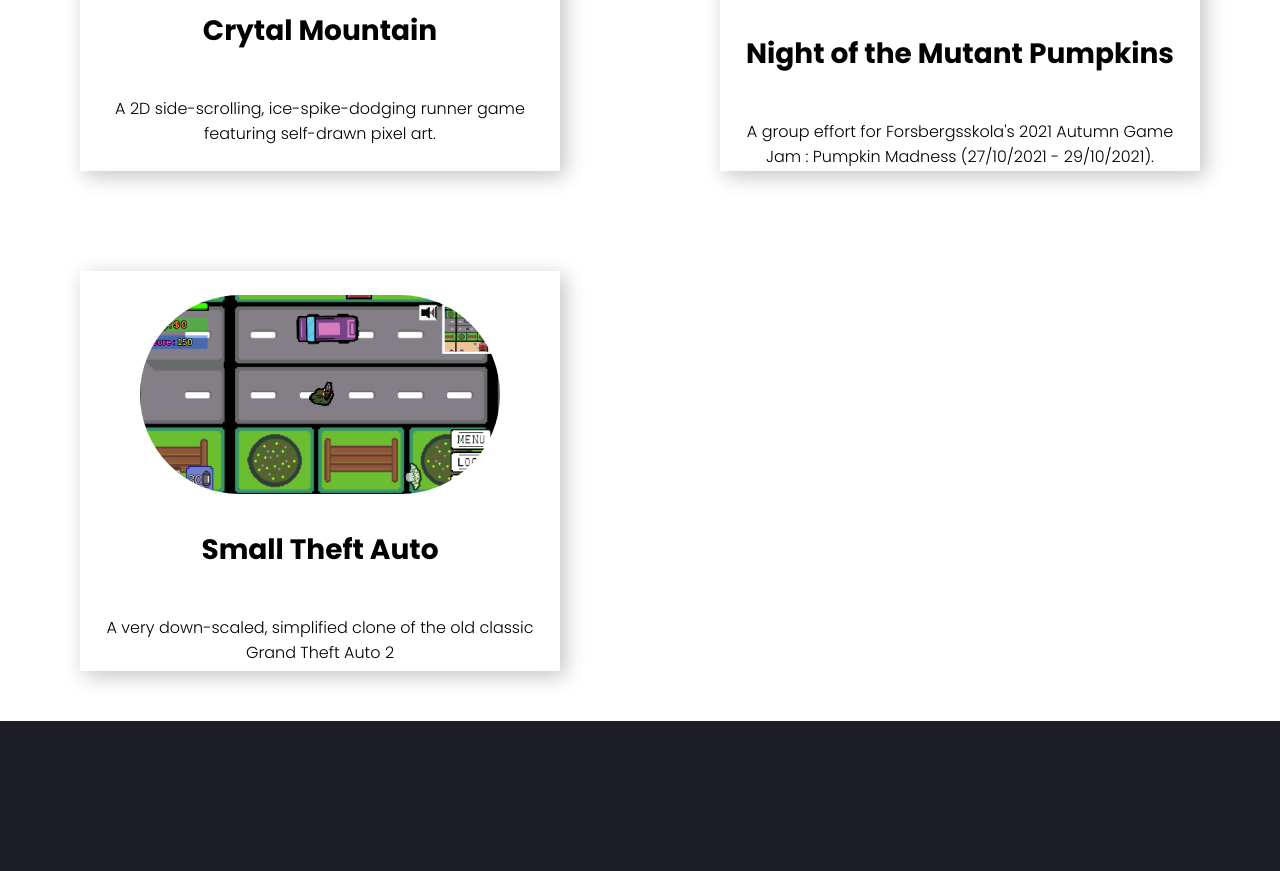
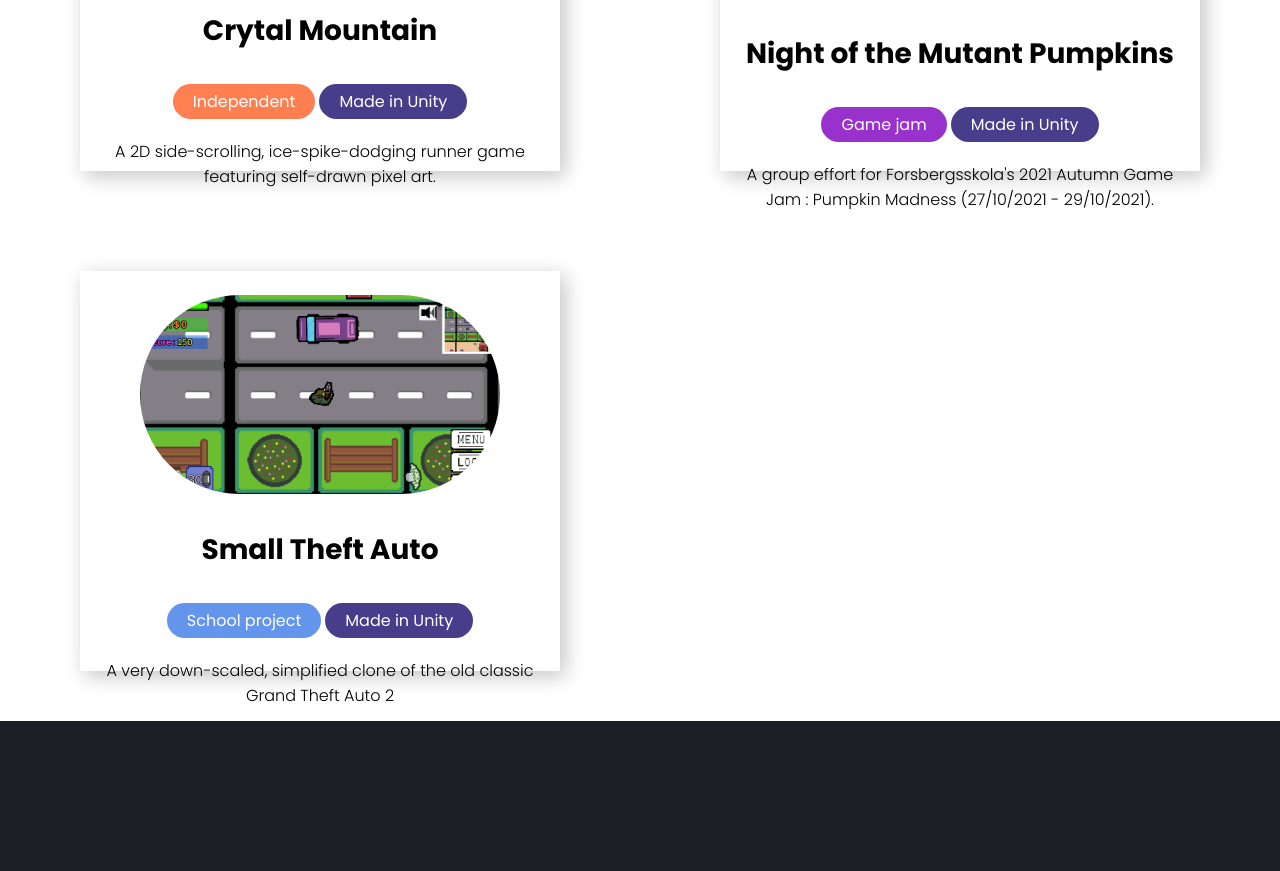
Before and after one commit to InaSLew/Portfolio, a React (Create React App) app: page / in a window 1280 px wide. Shown: the part 1959-2830 px from the top of the page. Built offline with nearby package versions, Linux system fonts and the light colour scheme.

Commit message:
Pill button components in place; still needs adjustments

```diff
--- a/src/Components/Card/Card.tsx
+++ b/src/Components/Card/Card.tsx
@@ -2,6 +2,8 @@ import './Card.css';
 import {useMediaQuery} from 'react-responsive';
 import {FunctionComponent} from 'react';
 import Project from '../../Project';
+import WorkTypePillButton from '../PillButton/WorkType/WorkTypePillButton';
+import EnvironmentTypePillButton from '../PillButton/EnvironmentType/EnvironmentTypePillButton';
 
 const Card: FunctionComponent<{project: Project}> = props => {
     // Screen size detection
@@ -11,6 +13,8 @@ const Card: FunctionComponent<{project: Project}> = props => {
         <div className={isTabletOrMobile ? 'mobile-card' : 'non-mobile-card'}>
             <img className='project-image' src={props.project.img} alt={props.project.imgAltText} />
             <h3>{props.project.gameTitle}</h3>
+            <WorkTypePillButton type={props.project.workType} text={props.project.workTypeText} />
+            <EnvironmentTypePillButton type={props.project.environmentType} text={props.project.environmentTypeText} />
             <p className='sub-text'>{props.project.intro}</p>
         </div>
     );
--- /dev/null
+++ b/src/Components/PillButton/EnvironmentType/EnvironmentTypePillButton.css
@@ -0,0 +1,18 @@
+.pill-button {
+    border: none;
+    color: white;
+    padding: 5px 20px;
+    text-align: center;
+    text-decoration: none;
+    display: inline-block;
+    margin: 4px 2px;
+    border-radius: 100px;
+}
+
+.pill-button-madein-unity {
+    background-color: darkslateblue;
+}
+
+.pill-button-madein-unreal {
+    background-color: crimson;
+}
--- /dev/null
+++ b/src/Components/PillButton/EnvironmentType/EnvironmentTypePillButton.tsx
@@ -0,0 +1,15 @@
+import { FunctionComponent } from 'react';
+import { EnvironmentType } from '../../../Enums';
+import './EnvironmentTypePillButton.css';
+
+
+
+const EnvironmentTypePillButton : FunctionComponent<{type: EnvironmentType, text: string}> = props => {
+
+    const getEnvrionmentTypeClass = () => props.type == EnvironmentType.MadeInUnity ? 'pill-button-madein-unity' : 'pill-button-madein-unreal';
+
+    return (
+        <div className={'pill-button' + ' ' + getEnvrionmentTypeClass()}>{props.text}</div>
+    );
+}
+export default EnvironmentTypePillButton;
--- /dev/null
+++ b/src/Components/PillButton/WorkType/WorkTypePillButton.css
@@ -0,0 +1,22 @@
+
+.pill-button {
+    border: none;
+    color: white;
+    padding: 5px 20px;
+    text-align: center;
+    text-decoration: none;
+    display: inline-block;
+    margin: 4px 2px;
+    border-radius: 100px;
+}
+.pill-button-project-independent {
+    background-color: coral;
+}
+
+.pill-button-school-project {
+    background-color: cornflowerblue;
+}
+
+.pill-button-project-game-jam {
+    background-color: darkorchid;
+}
--- /dev/null
+++ b/src/Components/PillButton/WorkType/WorkTypePillButton.tsx
@@ -0,0 +1,18 @@
+import { FunctionComponent } from 'react';
+import { WorkType } from '../../../Enums';
+import './WorkTypePillButton.css';
+
+
+const WorkTypePillButton : FunctionComponent<{type: WorkType, text: string}> = props => {
+
+    const getWorkTypeClass = () => {
+        return props.type == WorkType.Independent ? 'pill-button-project-independent' :
+        props.type == WorkType.SchoolProject ? 'pill-button-school-project' :
+        'pill-button-project-game-jam';
+    }
+
+    return (
+        <div className={'pill-button' + ' ' + getWorkTypeClass()}>{props.text}</div>
+    );
+}
+export default WorkTypePillButton;
--- /dev/null
+++ b/src/Enums.tsx
@@ -0,0 +1,10 @@
+export enum WorkType {
+    Independent,
+    SchoolProject,
+    GameJam
+}
+
+export enum EnvironmentType {
+    MadeInUnity,
+    MadeInUnreal
+}
--- a/src/Project.tsx
+++ b/src/Project.tsx
@@ -1,17 +1,27 @@
+import { EnvironmentType, WorkType } from "./Enums";
+
 class Project {
     img: string;
     imgAltText: string;
     gameTitle: string;
+    workType: WorkType;
+    environmentType: EnvironmentType;
+    workTypeText: string;
+    environmentTypeText: string;
     intro: string;
     details: string[];
     responsibleAreas: string[];
     playDemoLink: string;
     repoLink: string;
 
-    constructor(img: string, imgAltText: string, gameTitle: string, intro: string, details: string[], responsibleAreas: string[], playDemoLink: string, repoLink: string) {
+    constructor(img: string, imgAltText: string, gameTitle: string, workType: WorkType, environmentType: EnvironmentType, workTypeText: string, environmentTypeText: string, intro: string, details: string[], responsibleAreas: string[], playDemoLink: string, repoLink: string) {
         this.img = img;
         this.imgAltText = imgAltText;
         this.gameTitle = gameTitle;
+        this.workType = workType;
+        this.environmentType = environmentType;
+        this.workTypeText = workTypeText;
+        this.environmentTypeText = environmentTypeText;
         this.intro = intro;
         this.details = details;
         this.responsibleAreas = responsibleAreas;
--- a/src/ProjectData.tsx
+++ b/src/ProjectData.tsx
@@ -1,3 +1,4 @@
+import { EnvironmentType, WorkType } from './Enums';
 import crytalMountain from './Images/crystalMountainThumbnail.png';
 import nightOfMutantPumpkins from './Images/pumpkinMadnessThumbnail.png';
 import smallTheftAuto from './Images/smallTheftAutoThumbnail.png';
@@ -8,6 +9,10 @@ const projectData: Project[] = [
         crytalMountain,
         'Thumbnail for my game Crystal Mountain',
         'Crytal Mountain',
+        WorkType.Independent,
+        EnvironmentType.MadeInUnity,
+        'Independent',
+        'Made in Unity',
         'A 2D side-scrolling, ice-spike-dodging runner game featuring self-drawn pixel art.',
         ['Originally a school project, I expanded the core gameplay (i.e. dodging 2 types of obstacles through jumping) by implementing one more obstacle variant and a second way of dodging (ducking).'],
         [''],
@@ -18,6 +23,10 @@ const projectData: Project[] = [
         nightOfMutantPumpkins,
         'Thumbnail for Night of the Mutant Pumpkins',
         'Night of the Mutant Pumpkins',
+        WorkType.GameJam,
+        EnvironmentType.MadeInUnity,
+        'Game jam',
+        'Made in Unity',
         'A group effort for Forsbergsskola\'s 2021 Autumn Game Jam : Pumpkin Madness (27/10/2021 - 29/10/2021).',
         ['I worked with my fellow students (3 programmers and 2 game designers) and the game was produced in 3 days. My working areas included'],
         ['spawning enemies', 'the underlying base class which both enemies and player share'],
@@ -28,6 +37,10 @@ const projectData: Project[] = [
         smallTheftAuto,
         'Thumbnail for Small Theft Auto',
         'Small Theft Auto',
+        WorkType.SchoolProject,
+        EnvironmentType.MadeInUnity,
+        'School project',
+        'Made in Unity',
         'A very down-scaled, simplified clone of the old classic Grand Theft Auto 2',
         ['In this group effort of me and other 3 programming students, my main working areas included'],
         ['scripts of base classes for Car and Player', 'scripts for player\'s attack and equipping/swapping between 3 types of weapons (1 melee and 2 guns)', 'scripts of base class for Weapon and the interfaces needed to work with player\'s attack'],
```
